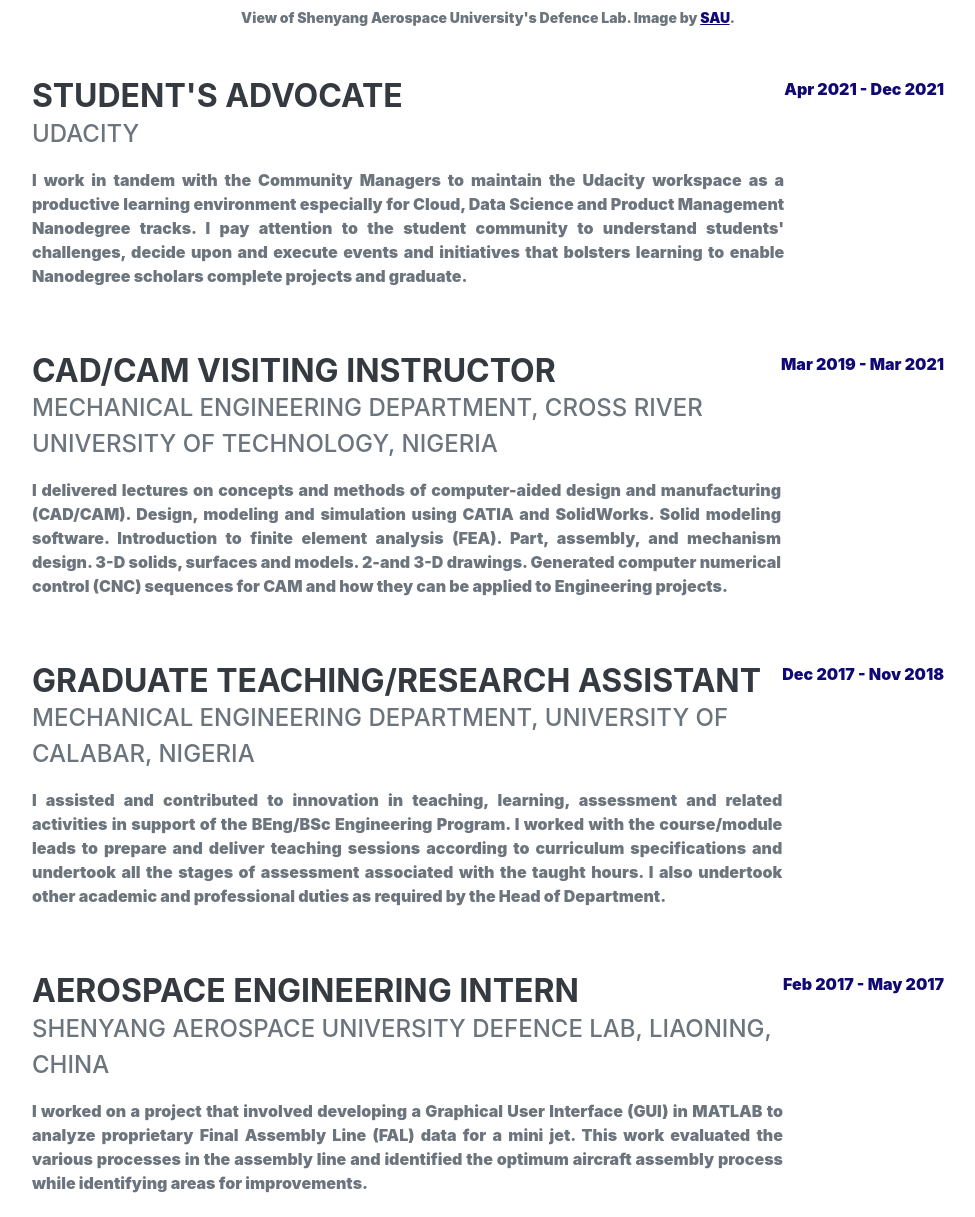
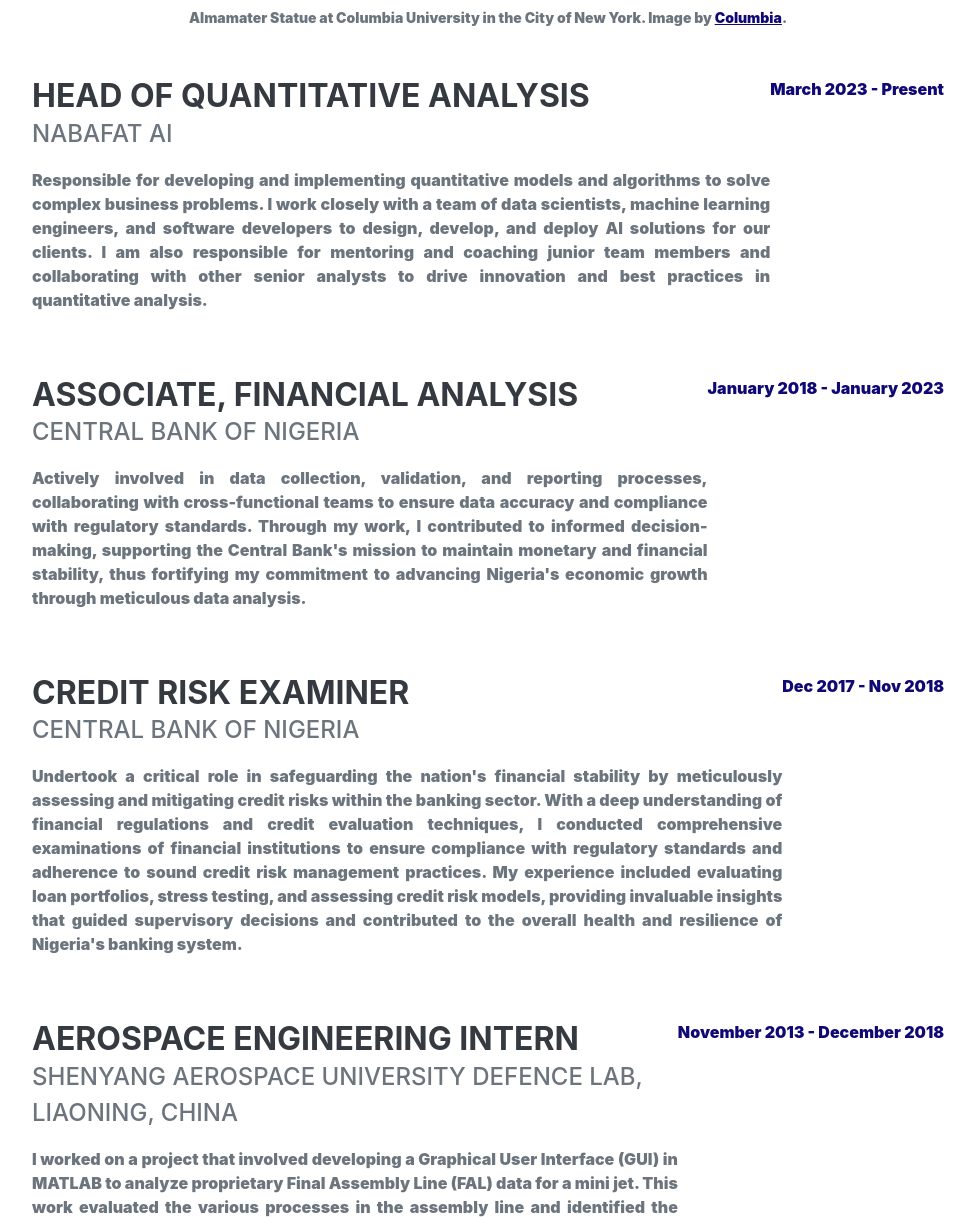
Before and after one commit to Zahradeen01/Zahradeen01, a plain HTML site: page index.html in a window 1280 px wide. Shown: the part 4014-5231 px from the top of the page, without its empty margins (288-1263 px from the left). Drawn offline with nearby package versions, Linux system fonts and the light colour scheme; files whose address does not match are found by name; a web font is replaced by a local one.

Commit message:
Experience Update

```diff
--- a/index.html
+++ b/index.html
@@ -163,35 +163,35 @@
                     <img class="img-fluid mx-auto mb-2" src="almamater.jpeg" width="100%" alt="">
                 <center>
                   <small>
-                    View of Shenyang Aerospace University's Defence Lab.
-                    Image by <a href="https://www.columbia.edu/" target="_blank">SAU</a>.
+                    Almamater Statue at Columbia University in the City of New York.
+                    Image by <a href="https://www.columbia.edu/" target="_blank">Columbia</a>.
                   </small>
                 </center>
                 <br><br>
 
                 <div class="d-flex flex-column flex-md-row justify-content-between mb-5">
                         <div class="flex-grow-1">
-                            <h3 class="mb-0">Student's Advocate</h3>
-                            <div class="subheading mb-3">Udacity</div>
-                            <p style="text-align:justify;">I work in tandem with the Community Managers to maintain the Udacity workspace as a productive learning environment especially for Cloud, Data Science and Product Management Nanodegree tracks. I pay attention to the student community to understand students' challenges, decide upon and execute events and initiatives that bolsters learning to enable Nanodegree scholars complete projects and graduate.</p>
+                            <h3 class="mb-0">Head of Quantitative Analysis</h3>
+                            <div class="subheading mb-3">Nabafat AI</div>
+                            <p style="text-align:justify;">Responsible for developing and implementing quantitative models and algorithms to solve complex business problems. I work closely with a team of data scientists, machine learning engineers, and software developers to design, develop, and deploy AI solutions for our clients. I am also responsible for mentoring and coaching junior team members and collaborating with other senior analysts to drive innovation and best practices in quantitative analysis.</p>
                         </div>
-                        <div class="flex-shrink-0"><span class="text-primary">Apr 2021 - Dec 2021</span></div>
+                        <div class="flex-shrink-0"><span class="text-primary">March 2023 - Present</span></div>
                     </div>
 
                 <div class="d-flex flex-column flex-md-row justify-content-between mb-5">
                         <div class="flex-grow-1">
-                            <h3 class="mb-0">CAD/CAM Visiting Instructor</h3>
-                            <div class="subheading mb-3">Mechanical Engineering Department, Cross River University of Technology, Nigeria</div>
-                            <p style="text-align:justify;">I delivered lectures on concepts and methods of computer-aided design and manufacturing (CAD/CAM). Design, modeling and simulation using CATIA and SolidWorks. Solid modeling software. Introduction to finite element analysis (FEA). Part, assembly, and mechanism design. 3-D solids, surfaces and models. 2-and 3-D drawings. Generated computer numerical control (CNC) sequences for CAM and how they can be applied to Engineering projects.</p>
+                            <h3 class="mb-0">Associate, Financial Analysis</h3>
+                            <div class="subheading mb-3">Central Bank of Nigeria</div>
+                            <p style="text-align:justify;">Actively involved in data collection, validation, and reporting processes, collaborating with cross-functional teams to ensure data accuracy and compliance with regulatory standards. Through my work, I contributed to informed decision-making, supporting the Central Bank's mission to maintain monetary and financial stability, thus fortifying my commitment to advancing Nigeria's economic growth through meticulous data analysis.</p>
                         </div>
-                        <div class="flex-shrink-0"><span class="text-primary">Mar 2019 - Mar 2021</span></div>
+                        <div class="flex-shrink-0"><span class="text-primary">January 2018 - January 2023</span></div>
                     </div>
 
                     <div class="d-flex flex-column flex-md-row justify-content-between mb-5">
                         <div class="flex-grow-1">
-                            <h3 class="mb-0">Graduate Teaching/Research Assistant</h3>
-                            <div class="subheading mb-3">Mechanical Engineering Department, University of Calabar, Nigeria</div>
-                            <p style="text-align:justify;">I assisted and contributed to innovation in teaching, learning, assessment and related activities in support of the BEng/BSc Engineering Program. I worked with the course/module leads to prepare and deliver teaching sessions according to curriculum specifications and undertook all the stages of assessment associated with the taught hours. I also undertook other academic and professional duties as required by the Head of Department.</p>
+                            <h3 class="mb-0">Credit Risk Examiner</h3>
+                            <div class="subheading mb-3">Central Bank of Nigeria</div>
+                            <p style="text-align:justify;">Undertook a critical role in safeguarding the nation's financial stability by meticulously assessing and mitigating credit risks within the banking sector. With a deep understanding of financial regulations and credit evaluation techniques, I conducted comprehensive examinations of financial institutions to ensure compliance with regulatory standards and adherence to sound credit risk management practices. My experience included evaluating loan portfolios, stress testing, and assessing credit risk models, providing invaluable insights that guided supervisory decisions and contributed to the overall health and resilience of Nigeria's banking system.</p>
                         </div>
                         <div class="flex-shrink-0"><span class="text-primary">Dec 2017 - Nov 2018</span></div>
                     </div>
@@ -201,15 +201,7 @@
                             <div class="subheading mb-3">Shenyang Aerospace University Defence Lab, Liaoning, China</div>
                             <p style="text-align:justify;">I worked on a project that involved developing a Graphical User Interface (GUI) in MATLAB to analyze proprietary Final Assembly Line (FAL) data for a mini jet. This work evaluated the various processes in the assembly line and identified the optimum aircraft assembly process while identifying areas for improvements.</p>
                         </div>
-                        <div class="flex-shrink-0"><span class="text-primary">Feb 2017 - May 2017</span></div>
-                    </div>
-                    <div class="d-flex flex-column flex-md-row justify-content-between">
-                        <div class="flex-grow-1">
-                            <h3 class="mb-0">Aerospace Engineering Intern</h3>
-                            <div class="subheading mb-3">Shenyang Aircraft Equipment Company, Liaoning, China</div>
-                            <p style="text-align:justify;">Designed aircraft parts/components using CAD/CAM software such as CATIA and Solidworks. I worked on a project that involved designing a rib for the wing of an aircraft. I also designed the assembly jig. </p>
-                        </div>
-                        <div class="flex-shrink-0"><span class="text-primary">Nov 2016 - Feb 2017</span></div>
+                        <div class="flex-shrink-0"><span class="text-primary">November 2013 - December 2018</span></div>
                     </div>
                 </div>
             </section>
```
